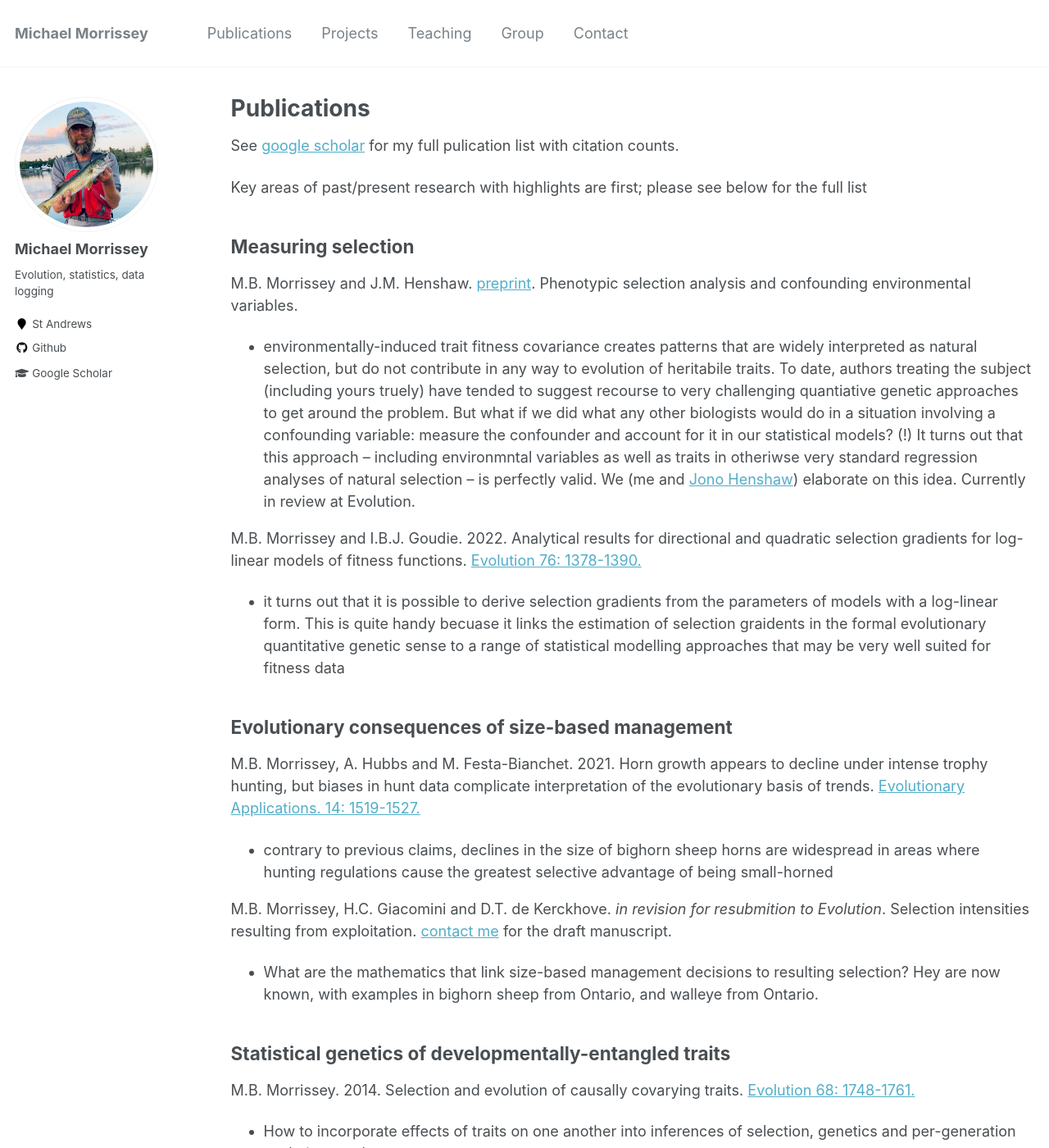
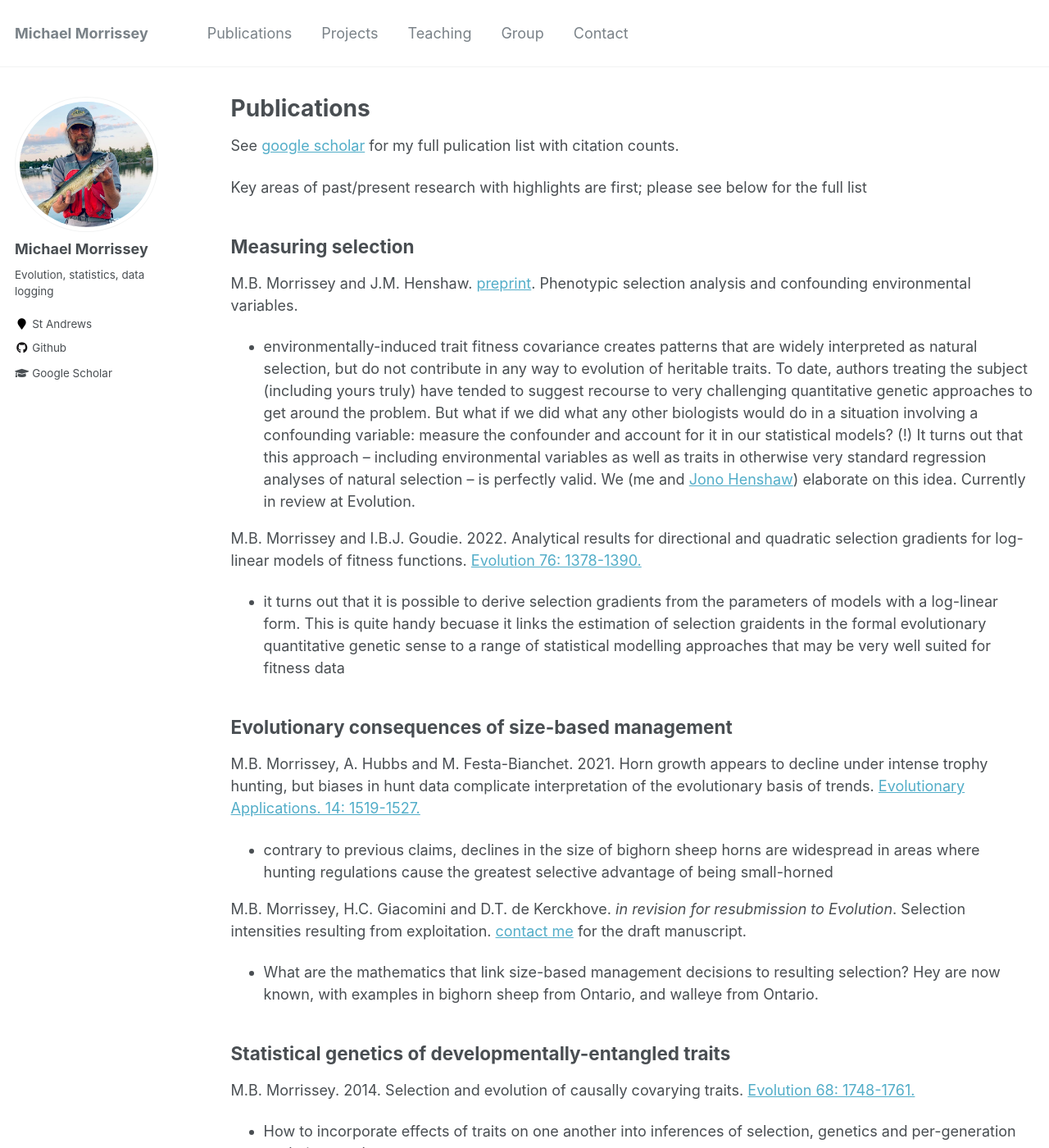
Before and after one commit to mbmorrissey/mbmorrissey.github.io, a Jekyll site: the page built from _pages/publications.md, in a window 1280 px wide and 1400 px high. Shown: the whole window at 82% size. Built offline with Jekyll 4.4.1, drawn with Linux system fonts in a browser that asks for light colours.

Commit message:
Update publications.md

```diff
--- a/_pages/publications.md
+++ b/_pages/publications.md
@@ -27,7 +27,7 @@
 
 M.B. Morrissey and J.M. Henshaw. [preprint](https://www.biorxiv.org/content/10.1101/2022.06.15.496257v1). Phenotypic selection analysis and confounding environmental variables.
 
-- environmentally-induced trait fitness covariance creates patterns that are widely interpreted as natural selection, but do not contribute in any way to evolution of heritabile traits.  To date, authors treating the subject (including yours truely) have tended to suggest recourse to very challenging quantiative genetic approaches to get around the problem.  But what if we did what any other biologists would do in a situation involving a confounding variable: measure the confounder and account for it in our statistical models? (!)  It turns out that this approach -- including environmntal variables as well as traits in otheriwse very standard regression analyses of natural selection -- is perfectly valid.   We (me and [Jono Henshaw](https://www.henshaw-lab.com/)) elaborate on this idea.  Currently in review at Evolution.
+- environmentally-induced trait fitness covariance creates patterns that are widely interpreted as natural selection, but do not contribute in any way to evolution of heritable traits.  To date, authors treating the subject (including yours truly) have tended to suggest recourse to very challenging quantitative genetic approaches to get around the problem.  But what if we did what any other biologists would do in a situation involving a confounding variable: measure the confounder and account for it in our statistical models? (!)  It turns out that this approach -- including environmental variables as well as traits in otherwise very standard regression analyses of natural selection -- is perfectly valid.   We (me and [Jono Henshaw](https://www.henshaw-lab.com/)) elaborate on this idea.  Currently in review at Evolution.
 
 M.B. Morrissey and I.B.J. Goudie. 2022. Analytical results for directional and quadratic selection gradients for log-linear models of fitness functions. [Evolution 76: 1378-1390.](https://onlinelibrary.wiley.com/doi/full/10.1111/evo.14486)
 
@@ -39,7 +39,7 @@
 
 - contrary to previous claims, declines in the size of bighorn sheep horns are widespread in areas where hunting regulations cause the greatest selective advantage of being small-horned
 
-M.B. Morrissey, H.C. Giacomini and D.T. de Kerckhove. *in revision for resubmition to Evolution*.  Selection intensities resulting from exploitation. [contact me](https://mbmorrissey.github.io/contact/) for the draft manuscript.
+M.B. Morrissey, H.C. Giacomini and D.T. de Kerckhove. *in revision for resubmission to Evolution*.  Selection intensities resulting from exploitation. [contact me](https://mbmorrissey.github.io/contact/) for the draft manuscript.
 
 - What are the mathematics that link size-based management decisions to resulting selection?  Hey are now known, with examples in bighorn sheep from Ontario, and walleye from Ontario.
 
```
